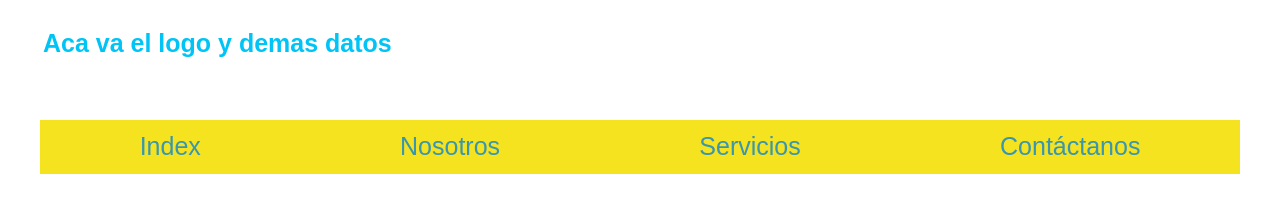
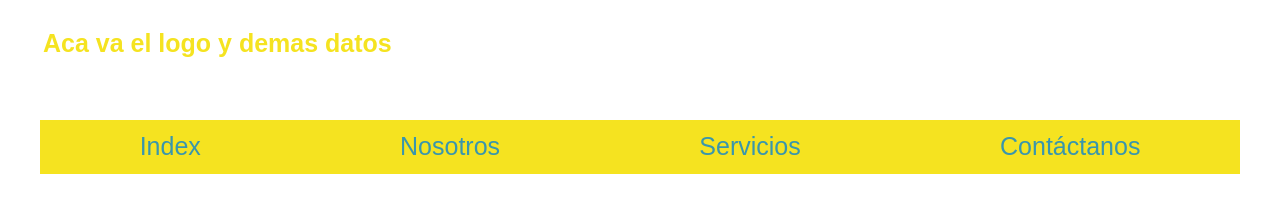
Before and after one commit to erimendez/Tecno_Flow_TP, a plain HTML site: page index.html in a window 1280 px wide. Drawn offline with Linux system fonts and the light colour scheme.

Commit message:
cambio de color
cambio de color

```diff
--- a/assets/style.css
+++ b/assets/style.css
@@ -18,6 +18,7 @@ h1{
         color: var(--color2);
         display: block;
         color: #00c4f5;
+        color:#f5E320;
 }
 
 
```
